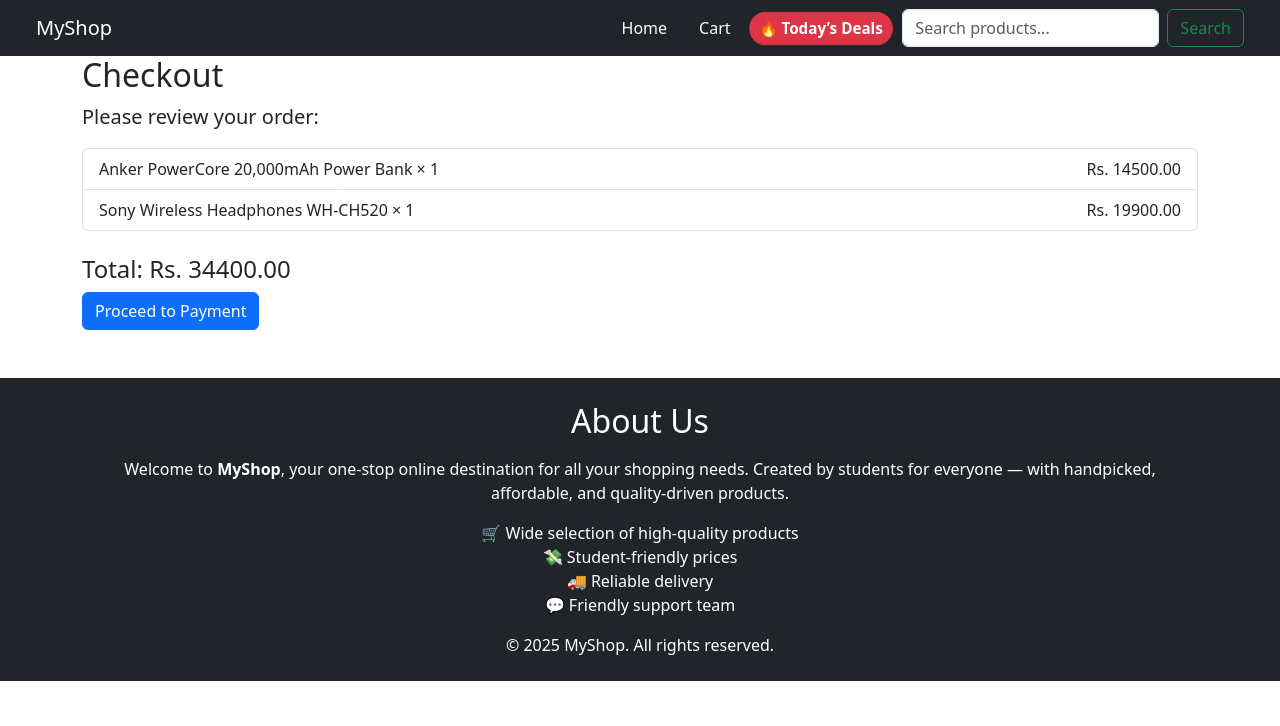
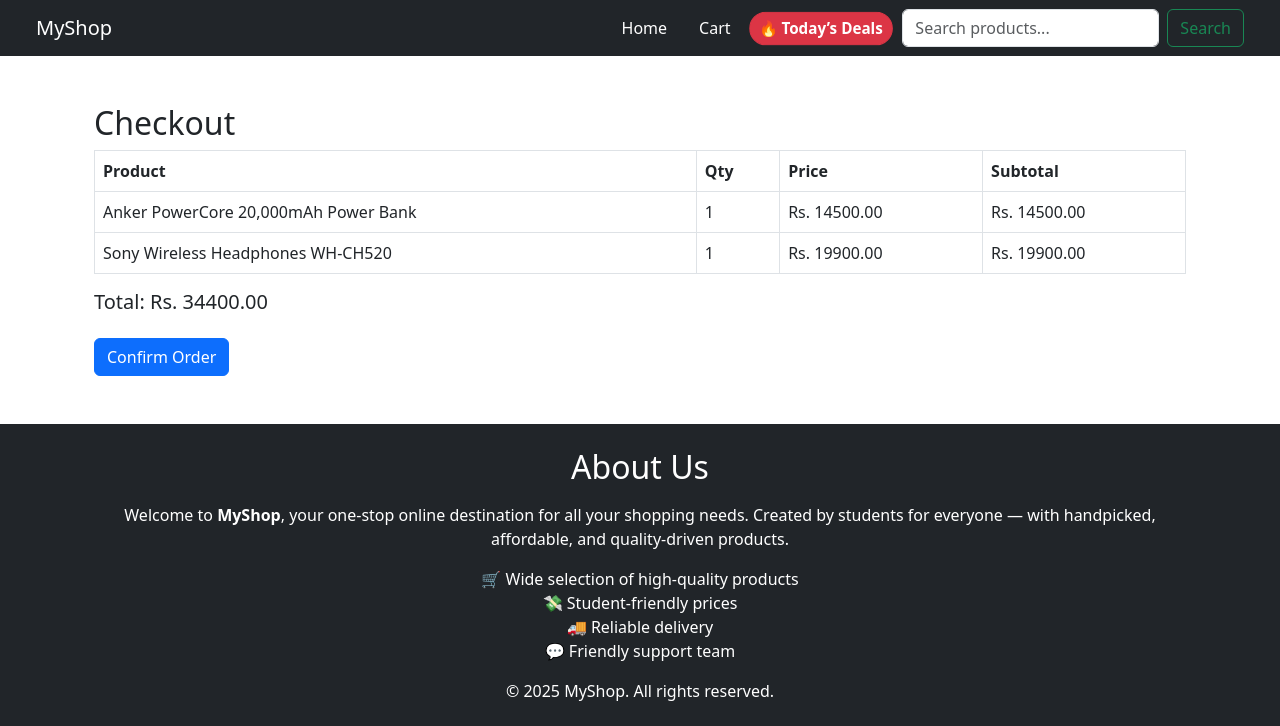
Before and after one commit to Thanurdha/ecommerce-MyShop, a Django app: page /checkout/ in a window 1280 px wide. Shown: the top 726 px of the page. Run offline with Django 5.2, Linux system fonts and the light colour scheme; a user stored in the database is signed in; data comes from the database, SQL or seed files in the repository; both versions use the stored data as it was after the commit.

Commit message:
Added Buy now and updated payment page

```diff
--- a/store/templates/store/checkout.html
+++ b/store/templates/store/checkout.html
@@ -1,16 +1,51 @@
 {% extends 'store/base.html' %}
 {% block content %}
+<div class="container mt-5">
   <h2>Checkout</h2>
-  <p class="lead">Please review your order:</p>
-  <ul class="list-group mb-4">
-    {% for item in cart_items %}
-      <li class="list-group-item d-flex justify-content-between align-items-center">
-        {{ item.product.name }} × {{ item.quantity }}
-        <span>Rs. {{ item.subtotal }}</span>
-      </li>
-    {% endfor %}
-  </ul>
-  <h4>Total: Rs. {{ total }}</h4>
-  <a href="{% url 'payment' %}" class="btn btn-primary">Proceed to Payment</a>
 
+  {% if buy_now %}
+    <!-- 🧾 BUY NOW Summary -->
+    <div class="card mb-4">
+      <div class="card-body">
+        <h5>{{ product.name }}</h5>
+        <p>Price: Rs. {{ product.price }}</p>
+        <p>Quantity: {{ quantity }}</p>
+        <h5>Total: Rs. {{ total }}</h5>
+      </div>
+    </div>
+
+  {% elif cart_items %}
+    <!-- 🛒 CART Checkout Summary -->
+    <table class="table table-bordered">
+      <thead>
+        <tr>
+          <th>Product</th>
+          <th>Qty</th>
+          <th>Price</th>
+          <th>Subtotal</th>
+        </tr>
+      </thead>
+      <tbody>
+        {% for item in cart_items %}
+          <tr>
+            <td>{{ item.product.name }}</td>
+            <td>{{ item.quantity }}</td>
+            <td>Rs. {{ item.product.price }}</td>
+            <td>Rs. {{ item.subtotal }}</td>
+          </tr>
+        {% endfor %}
+      </tbody>
+    </table>
+
+    <h5 class="mt-3">Total: Rs. {{ total }}</h5>
+  {% else %}
+    <p>Your cart is empty.</p>
+  {% endif %}
+
+  <!-- ✅ Confirm button -->
+  <form method="post">
+    {% csrf_token %}
+    <button type="submit" class="btn btn-primary mt-3">Confirm Order</button>
+  </form>
+</div>
 {% endblock %}
--- a/store/urls.py
+++ b/store/urls.py
@@ -18,5 +18,6 @@ urlpatterns = [
     path('todays-deals/', views.todays_deals, name='todays_deals'),
     path('search/', views.search_products, name='search'),
     path('product/<int:product_id>/', views.product_detail, name='product_detail'),
+    path('buy-now/<int:product_id>/', views.buy_now, name='buy_now'),
 
 ]
--- a/store/views.py
+++ b/store/views.py
@@ -76,10 +76,44 @@ def remove_from_cart(request, product_id):
         cart_item.delete()
     return redirect('view_cart')
 
-# Checkout page
+#checkout page
+from django.shortcuts import render, redirect, get_object_or_404
+from .models import Product, CartItem, Order
+from django.contrib.auth.decorators import login_required
+
 @login_required
 def checkout(request):
+    # Check if user came from Buy Now
+    buy_now_product_id = request.session.get('buy_now_product_id')
+    buy_now_quantity = request.session.get('buy_now_quantity', 1)
+
+    if buy_now_product_id:
+        product = get_object_or_404(Product, id=buy_now_product_id)
+        total = product.price * int(buy_now_quantity)
+
+        if request.method == 'POST':
+            # Create a single order directly
+            Order.objects.create(
+                user=request.user,
+                product=product,
+                quantity=buy_now_quantity
+            )
+            # Clear session after placing order
+            del request.session['buy_now_product_id']
+            del request.session['buy_now_quantity']
+            return redirect('payment')
+
+        return render(request, 'store/checkout.html', {
+            'buy_now': True,
+            'product': product,
+            'quantity': buy_now_quantity,
+            'total': total
+        })
+
+    # 🛒 If it's a regular cart checkout
     cart_items = CartItem.objects.filter(user=request.user)
+    total = sum(item.subtotal() for item in cart_items)
+
     if request.method == 'POST':
         for item in cart_items:
             Order.objects.create(
@@ -87,9 +121,12 @@ def checkout(request):
                 product=item.product,
                 quantity=item.quantity
             )
-        cart_items.delete()
-        return redirect('thank_you')
-    total = sum(item.subtotal() for item in cart_items)
+
+        # Store data in session to use in payment view
+        request.session['from_cart_checkout'] = True
+
+        return redirect('payment')
+
     return render(request, 'store/checkout.html', {
         'cart_items': cart_items,
         'total': total
@@ -123,14 +160,53 @@ def about(request):
     return render(request, 'store/about.html')
 
 
-# Payment page
+from django.shortcuts import render, redirect, get_object_or_404
+from .models import Product, CartItem, Order
+from django.contrib.auth.decorators import login_required
+
 @login_required
 def payment_page(request):
+    # Check for Buy Now
+    buy_now_product_id = request.session.get('buy_now_product_id')
+    buy_now_quantity = int(request.session.get('buy_now_quantity', 1))
+
+    if buy_now_product_id:
+        product = get_object_or_404(Product, id=buy_now_product_id)
+        subtotal = product.price * buy_now_quantity
+
+        if request.method == 'POST':
+            Order.objects.create(
+                user=request.user,
+                product=product,
+                quantity=buy_now_quantity
+            )
+
+            # Save to session for thank you page
+            request.session['order_summary'] = [{
+                'name': product.name,
+                'quantity': buy_now_quantity,
+                'subtotal': float(subtotal)
+            }]
+            request.session['order_total'] = float(subtotal)
+
+            # Clear Buy Now session
+            del request.session['buy_now_product_id']
+            del request.session['buy_now_quantity']
+
+            return redirect('thank_you')
+
+        return render(request, 'store/payment.html', {
+            'buy_now': True,
+            'product': product,
+            'quantity': buy_now_quantity,
+            'total': subtotal
+        })
+
+    # Else: Cart payment
     cart_items = CartItem.objects.filter(user=request.user)
     total = sum(item.subtotal() for item in cart_items)
 
     if request.method == 'POST':
-        # Move cart items to Order model
         for item in cart_items:
             Order.objects.create(
                 user=request.user,
@@ -138,7 +214,7 @@ def payment_page(request):
                 quantity=item.quantity
             )
 
-        # Save cart data in session to show in thank you
+        # Save cart summary in session
         request.session['order_summary'] = [
             {
                 'name': item.product.name,
@@ -148,17 +224,18 @@ def payment_page(request):
         ]
         request.session['order_total'] = float(total)
 
-        # Clear cart
         cart_items.delete()
-
-        return redirect('thank_you')
+        request.session['from_cart_checkout'] = True
+        return redirect('payment')
 
     return render(request, 'store/payment.html', {
         'cart_items': cart_items,
         'total': total
     })
+# Fallback
+    return redirect('view_cart')
 
-
+#deals
 def todays_deals(request):
     deal_products = Product.objects.filter(is_deal=True)
     return render(request, 'store/todays_deals.html', {
@@ -175,6 +252,7 @@ def home(request):
         'deals': deals,
     })
 
+#search
 from django.db.models import Q
 
 def search_products(request):
@@ -187,3 +265,16 @@ def search_products(request):
         'query': query,
         'results': results,
     })
+#Buy now
+@login_required
+def buy_now(request, product_id):
+    product = get_object_or_404(Product, id=product_id)
+    if request.method == 'POST':
+        quantity = int(request.POST.get('qty', 1))
+        size = request.POST.get('size', None)  # if you're using sizes
+        # Do something with the product + quantity
+        # For example: create a temporary order and redirect to checkout
+        request.session['buy_now_product_id'] = product.id
+        request.session['buy_now_quantity'] = quantity
+        request.session['buy_now_size'] = size
+        return redirect('checkout')
```
Also changed, not shown: store/templates/store/payment.html (+46 -20 lines), store/templates/store/product_detail.html (+12 -3 lines), db.sqlite3.
